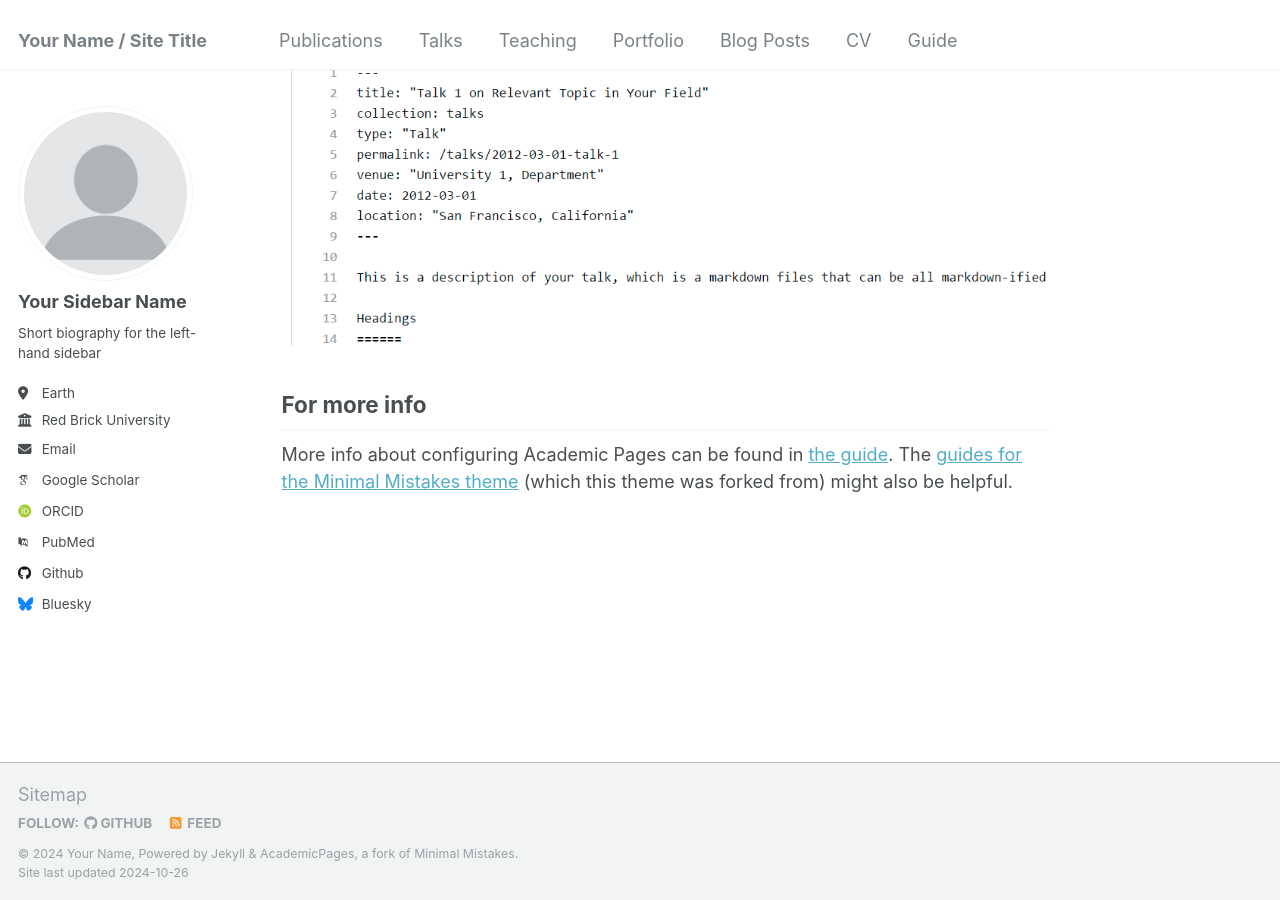
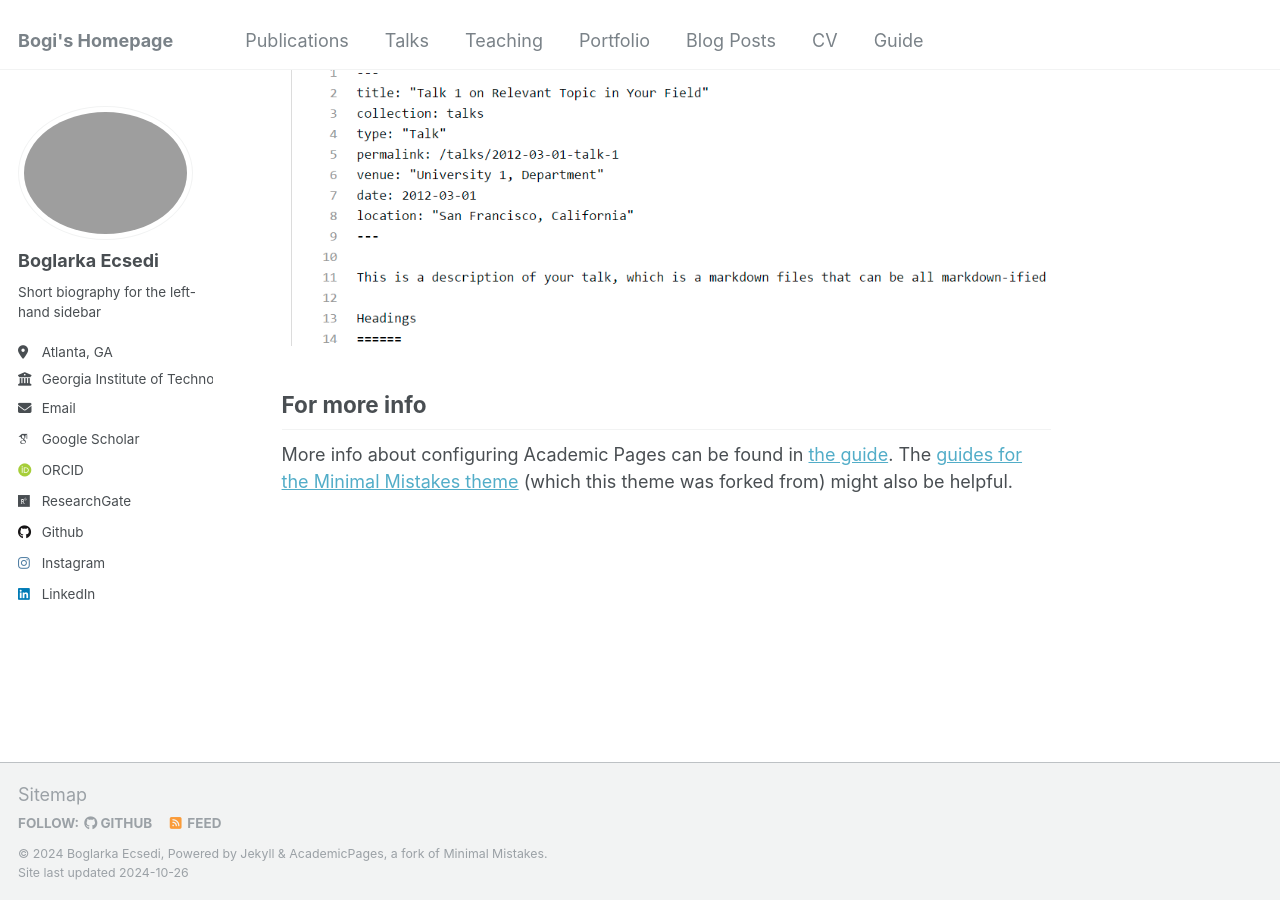
Before and after one commit to eeboogi/bogi.github.io, a Jekyll site: the page built from _pages/about.md, in a window 1280 px wide and 900 px high, scrolled down 2643 px. Built offline with Jekyll 4.4.1, drawn with Linux system fonts in a browser that asks for light colours; some web fonts are replaced.

Commit message:
first commit

```diff
--- a/_config.yml
+++ b/_config.yml
@@ -8,56 +8,56 @@
 
 # Basic Site Settings
 locale                   : "en-US"
-title                    : "Your Name / Site Title"
+title                    : "Bogi's Homepage"
 title_separator          : "-"
-name                     : &name "Your Name"
+name                     : &name "Boglarka Ecsedi"
 description              : &description "personal description"
-url                      : https://academicpages.github.io # the base hostname & protocol for your site e.g. "https://mmistakes.github.io"
+url                      : https://bogi.github.io # the base hostname & protocol for your site e.g. "https://mmistakes.github.io"
 baseurl                  : "" # the subpath of your site, e.g. "/blog"
-repository               : "academicpages/academicpages.github.io"
+repository               : "eeboogi/bogi.github.io"
 
 # Site Author - The following control what appear as part of the author content on the side bar.
 #               If a field is blank the icon and link will not appear, otherwise it will be shown.
 #               Additional customization can be done by editing /_includes/author-profile.html
 author:
   # Biographic information
-  avatar           : "profile.png"
-  name             : "Your Sidebar Name"
+  avatar           : "profile.jpg"
+  name             : "Boglarka Ecsedi"
   pronouns         : # example: "she/her"
   bio              : "Short biography for the left-hand sidebar"
-  location         : "Earth"
-  employer         : "Red Brick University"
+  location         : "Atlanta, GA"
+  employer         : "Georgia Institute of Technology"
   uri              : # URL
-  email            : "none@example.org"
+  email            : "boglarka.ecsedi@gatech.edu"
 
   # Academic websites
   arxiv            : # URL - Update with the correct link to your profile
-  googlescholar    : "https://scholar.google.com/citations?user=PS_CX0AAAAAJ"
+  googlescholar    : "https://scholar.google.com/citations?user=eoMip2gAAAAJ&hl=en"
   impactstory      : # URL
-  orcid            : "http://orcid.org/yourorcidurl"
+  orcid            : "https://orcid.org/0000-0002-3592-8306"
   semantic         : # URL
-  pubmed           : "https://www.ncbi.nlm.nih.gov/pubmed/?term=john+snow"
-  researchgate     : # URL
+  pubmed           : # "https://www.ncbi.nlm.nih.gov/pubmed/?term=john+snow"
+  researchgate     : "https://www.researchgate.net/profile/Boglarka-Ecsedi"
 
   # Repositories and software development
   bitbucket        : # Username - Update with your username on the site
   codepen          : # Username
   dribbble         : # Username
-  github           : "academicpages"
+  github           : "eeboogi"
   kaggle           : # Username
   stackoverflow    : # User number or user number and name (i.e., use "1" or "1/jeff-atwood")
 
   # Social media
-  bluesky          : "bsky.app" # Replace this with you Bluesky username
+  bluesky          : #"bsky.app" # Replace this with you Bluesky username
   facebook         : # Username
   flickr           : # Username
   foursquare       : # Username
   goodreads        : # Username
   google_plus      : # Username
   keybase          : # Username
-  instagram        : # Username
+  instagram        : "eeboogi"
   lastfm           : # Username
-  linkedin         : # Username
+  linkedin         : "boglarka-ecsedi"
   mastodon         : # URL
   medium           : # URL
   pinterest        : # Username
```
Also changed, not shown: 1 other file.
